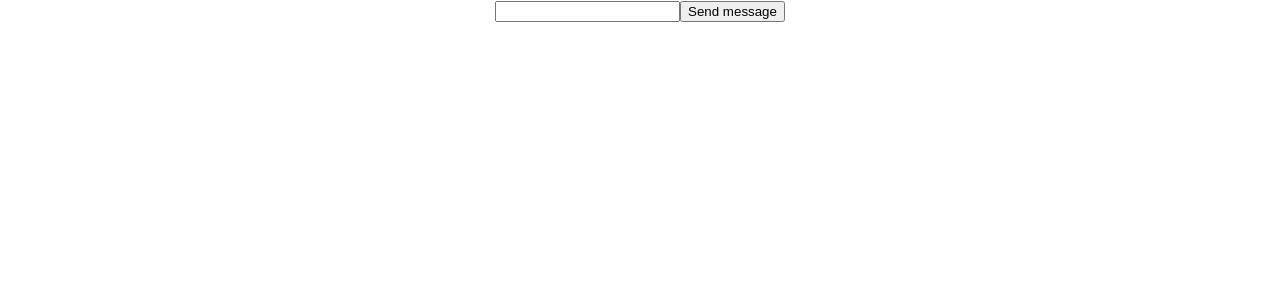
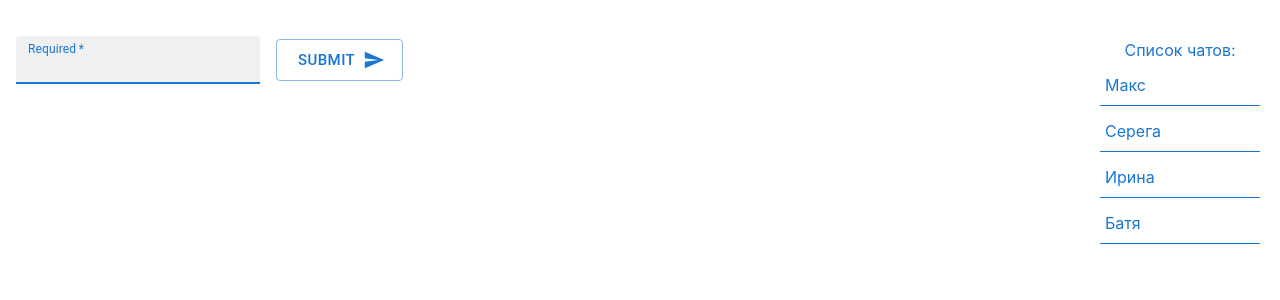
Before and after one commit to dmhlupin/react, a React (Create React App) app: page / in a window 1280 px wide. Shown: the top 300 px of the page. Built offline with nearby package versions, Linux system fonts and the light colour scheme.

Commit message:
Homework 3 completed

```diff
--- a/package.json
+++ b/package.json
@@ -3,9 +3,14 @@
   "version": "0.1.0",
   "private": true,
   "dependencies": {
+    "@emotion/react": "^11.10.4",
+    "@emotion/styled": "^11.10.4",
+    "@mui/icons-material": "^5.10.9",
+    "@mui/material": "^5.10.10",
     "@testing-library/jest-dom": "^5.16.5",
     "@testing-library/react": "^13.4.0",
     "@testing-library/user-event": "^13.5.0",
+    "prop-types": "^15.8.1",
     "react": "^18.2.0",
     "react-dom": "^18.2.0",
     "react-scripts": "5.0.1",
--- a/src/App.css
+++ b/src/App.css
@@ -1,5 +1,9 @@
 .App {
   text-align: center;
+  margin-top: 20px;
+  display: flex;
+  flex-direction: row;
+  justify-content: space-between;
 }
 
 .App-logo {
@@ -36,3 +40,19 @@
     transform: rotate(360deg);
   }
 }
+.message-list {
+  margin-top: 20px;
+  flex-grow: 9;
+
+}
+.message {
+  display: flex;
+  flex-direction: row;
+  justify-content: flex-start;
+  align-items: center;
+}
+
+.message-author {
+  width: 100px;
+  color: #1976d2;
+}
--- a/src/App.js
+++ b/src/App.js
@@ -1,13 +1,39 @@
 
-import { useEffect, useState } from 'react';
+import { useEffect, useRef, useState } from 'react';
 import './App.css';
+import './ChatList.css';
+
 import { Form } from './components/Form';
+import { Id } from './components/GetId';
 import { MessageList } from './components/MessageList';
 import { AUTHORS } from './utils/constants';
+import { Chats } from './components/Chats';
 
 export const App = () => {
 
+
+  const chatList = [
+    {
+      chatName: 'Макс',
+      chatId: Id(),
+    },
+    {
+      chatName: 'Серега',
+      chatId: Id(),
+    },
+    {
+      chatName: 'Ирина',
+      chatId: Id(),
+    },
+    {
+      chatName: 'Батя',
+      chatId: Id(),
+    }
+  ]
+
   const [messages, setMessages] = useState([]);
+
+  const timeout = useRef();  // Ссылка на таймаут
 
   const addMessage = (newMessage) => {
     setMessages([...messages, newMessage]);
@@ -17,30 +43,41 @@ export const App = () => {
     addMessage({
       author: AUTHORS.human,
       text,
+      id: Id(),
     })
   };
 
 
   useEffect(() => {
-      let timeout;
+      // let timeout;
       if (messages[messages.length - 1]?.author === AUTHORS.human) {               // ? - optional chaining. Проверяет объект на null, undefined
-        timeout = setTimeout(() => {
+        timeout.current = setTimeout(() => {
           addMessage({
             author: AUTHORS.robot,
             text: "Your message added!",
+            id: Id(),
           });
         }, 1000);
       }
       return() => {             // возвращаем каллбэк, который сработает при размонтировании компонента и очистит таймаут
-        clearTimeout(timeout);
+        clearTimeout(timeout.current);
       }
     }, [messages]);
 
 
   return (
     <div className="App">
-      <MessageList messageList = {messages} />
-      <Form onSubmit={sendMessage}/>
+      <div className='message-box'>
+
+        <Form onSubmit={sendMessage}/>
+      </div>
+      <div className='message-list'>
+        <MessageList messageList = {messages} />
+      </div>
+      <div className='chat-list'>
+        <header>Список чатов:</header>
+        <Chats chatList={chatList} />
+      </div>
     </div>
 
   );
--- /dev/null
+++ b/src/ChatList.css
@@ -0,0 +1,28 @@
+.chat-list {
+    margin-top: 20px;
+    margin-right: 20px;
+    display: flex;
+    flex-direction: column;
+}
+
+.chat {
+    display: flex;
+    flex-direction: row;
+    align-items: center;
+    padding: 5px;
+    margin-top: 5px;
+    min-width: 150px;
+    min-height: 30px;
+    border-bottom: 1px solid;
+    border-color: #1976d2;
+    color: #1976d2;
+}
+
+.chat:hover {
+
+    background-color:#f0f0f0;
+}
+
+.chat-list header {
+    color: #1976d2;
+}
--- /dev/null
+++ b/src/components/Chat.jsx
@@ -0,0 +1,7 @@
+export const Chat = ({chatName}) => {
+    return (
+        <div className="chat">
+            <span>{ chatName }</span>
+        </div>
+    )
+}
--- /dev/null
+++ b/src/components/Chats.jsx
@@ -0,0 +1,7 @@
+import { Chat } from "./Chat"
+
+export const Chats = ({chatList}) => {
+    console.log(chatList);
+    return chatList.map((chat) => (
+            <Chat key={chat.chatId} chatName={chat.chatName}/>
+        ))}
--- a/src/components/Form.jsx
+++ b/src/components/Form.jsx
@@ -1,4 +1,6 @@
-import { useState } from "react"
+import { Button, TextField, Stack } from "@mui/material";
+import SendIcon from '@mui/icons-material/Send';
+import { useEffect, useRef, useState } from "react"
 
 export const Form = ({onSubmit}) => {
     const [value, setValue] = useState('');
@@ -13,10 +15,28 @@ export const Form = ({onSubmit}) => {
         setValue('');
     }
 
+    const inputRef = useRef();
+
+    useEffect(() => {
+        console.log(inputRef);
+        inputRef.current?.focus();
+    }, []);
+
+
+
     return (
         <form onSubmit = {handleSubmit}>
-            <input type="text" value={value} onChange = {handleInput}></input>
-            <button type="submit">Send message</button>
+            <Stack
+                margin={2}
+                direction="row"
+                justifyContent="center"
+                alignItems="center"
+                spacing={2}>
+
+                <TextField required value={value} onChange={handleInput} variant="filled" id="filled-required" label="Required" size="small" inputRef={inputRef}></TextField>
+                <Button type="submit" variant="outlined" size="large" endIcon={<SendIcon />} >Submit</Button>
+
+            </Stack>
         </form>
     )
 }
--- a/src/components/GetId.jsx
+++ b/src/components/GetId.jsx
@@ -1,3 +1,3 @@
-export const Id =() => {
-    return Math.random();
+export const Id = () => {
+    return `msg-${Date.now()}-${Math.random()}`;
   }
--- a/src/components/Message.jsx
+++ b/src/components/Message.jsx
@@ -1,8 +1,19 @@
+import { PropTypes } from "prop-types";
+
 export const Message = ({author, text}) => {
     return (
         <div className="message">
-            <span>{author}: </span>
-            <span>{text}</span>
+            <div className="message-author">
+                <span>{author}: </span>
+            </div>
+            <div className="message-text">
+                <span>{text}</span>
+            </div>
         </div>
     );
 };
+
+Message.propTypes = {
+    author: PropTypes.string.isRequired,
+    text: PropTypes.string
+}
--- a/src/components/MessageList.jsx
+++ b/src/components/MessageList.jsx
@@ -4,7 +4,7 @@ export const MessageList = ({ messageList}) => {
     return (
         <>
             { messageList.map((msg) => (
-                <Message text={msg.text} author={msg.author} />
+                <Message key={msg.id} text={msg.text} author={msg.author} />
             ))}
         </>
     )
```
Also changed, not shown: 1 other file (tests, documents, lock files or other folders).
